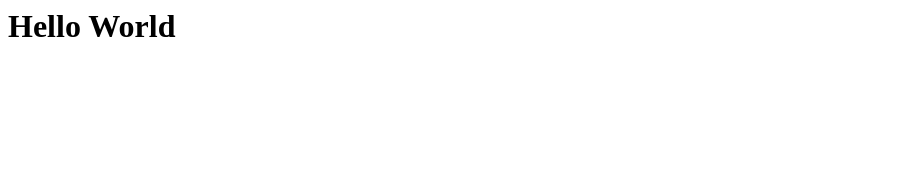
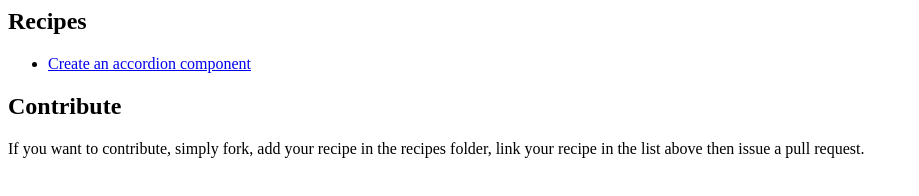
Before and after one commit to eibrahim/embercookbook, a plain HTML site: page index.html in a window 1280 px wide. Shown: the whole page, without its empty margins (0-919 px from the left). Drawn offline with Linux system fonts and the light colour scheme.

Commit message:
Update index.html

```diff
--- a/index.html
+++ b/index.html
@@ -1 +1,8 @@
-<h1>Hello World</h1>
+<h2>Recipes</h2>
+<ul>
+  <li>
+    <a href='recipes/2015-06-01-create-an-accordion-component.html'>Create an accordion component</a>
+  </li>
+</ul>
+<h2>Contribute</h2>
+<p>If you want to contribute, simply fork, add your recipe in the recipes folder, link your recipe in the list above then issue a pull request.</p>
```
